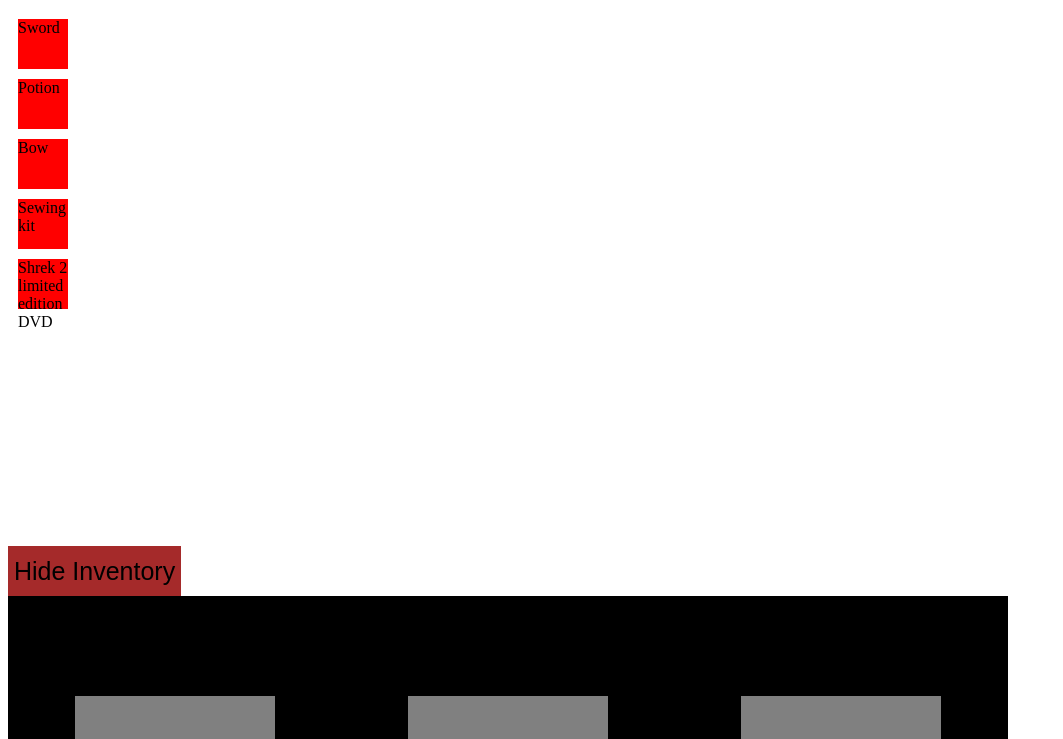
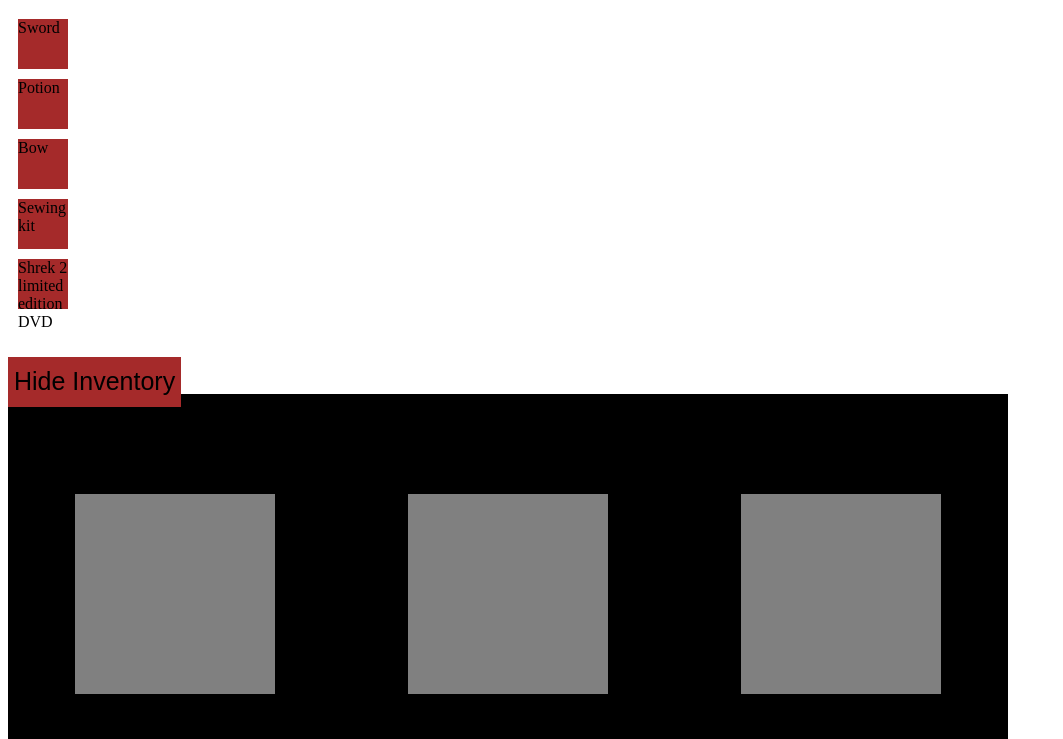
Before and after one commit to xEdgeLordx/Inventory, a plain HTML site: page index.html in a window 1280 px wide. Shown: the part 61-800 px from the top of the page, without its empty margins (0-1063 px from the left). Drawn offline with Linux system fonts and the light colour scheme.

Commit message:
Size fix 1

```diff
--- a/inventory.css
+++ b/inventory.css
@@ -1,9 +1,11 @@
+
 .inv {
     display: flex;
     background-color: black;
     height: 400px;
     width: 1000px;
     justify-content: space-around;
+    margin-top: -1%;
 }
 
 .slot {
@@ -16,7 +18,7 @@
 }
 
 .item {
-    background-color: red;
+    background-color: brown;
     height: 50px;
     width: 50px;
     margin: 10px;
@@ -25,7 +27,7 @@
 .button {
     background-color: brown;
     border: none;
-    margin-top: 18%;
+    margin-top: 3%;
     height: 50px;
     font-size: 25px;
 }
```
Also changed, not shown: index.html (+1 -0 lines).
